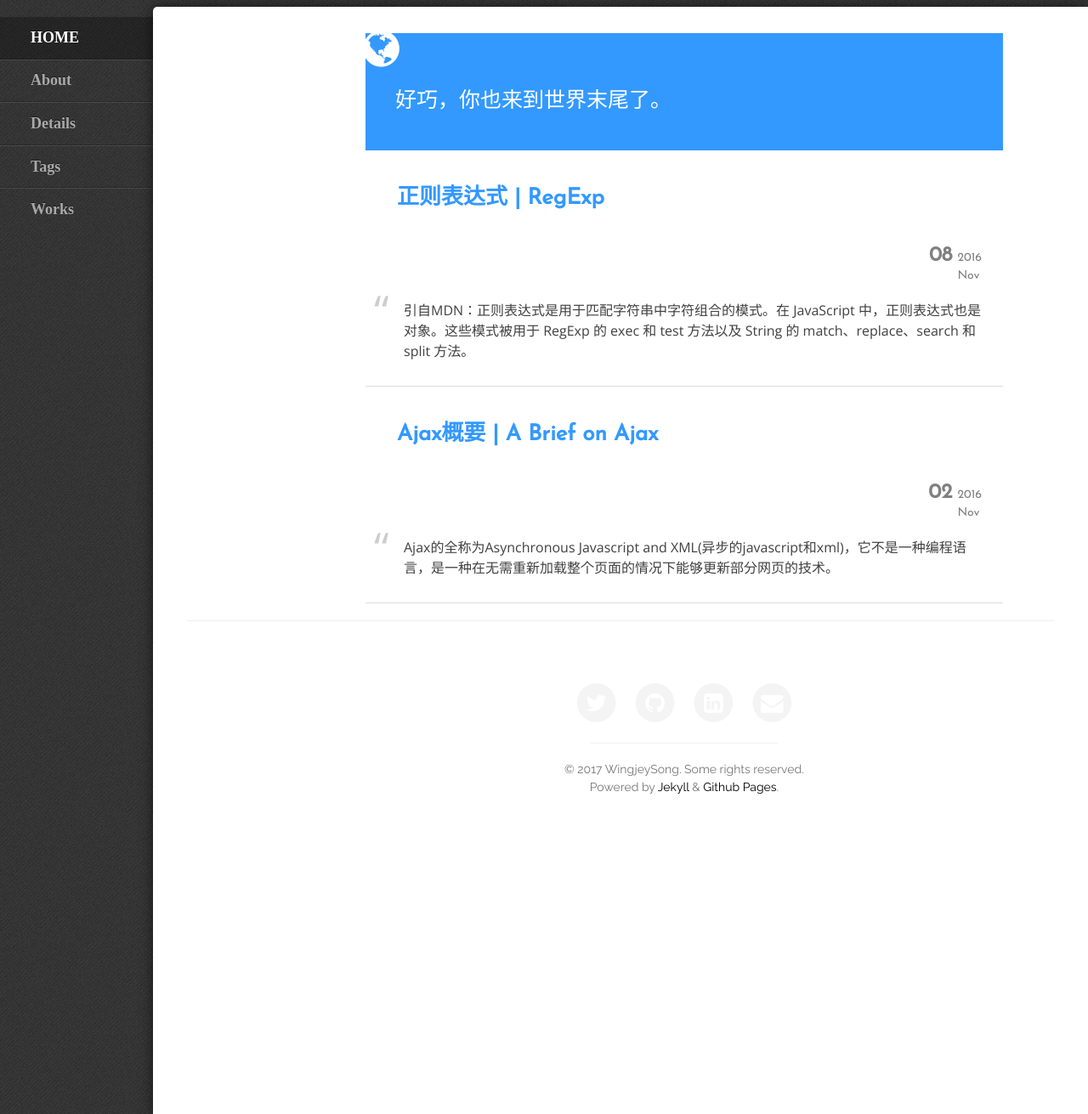
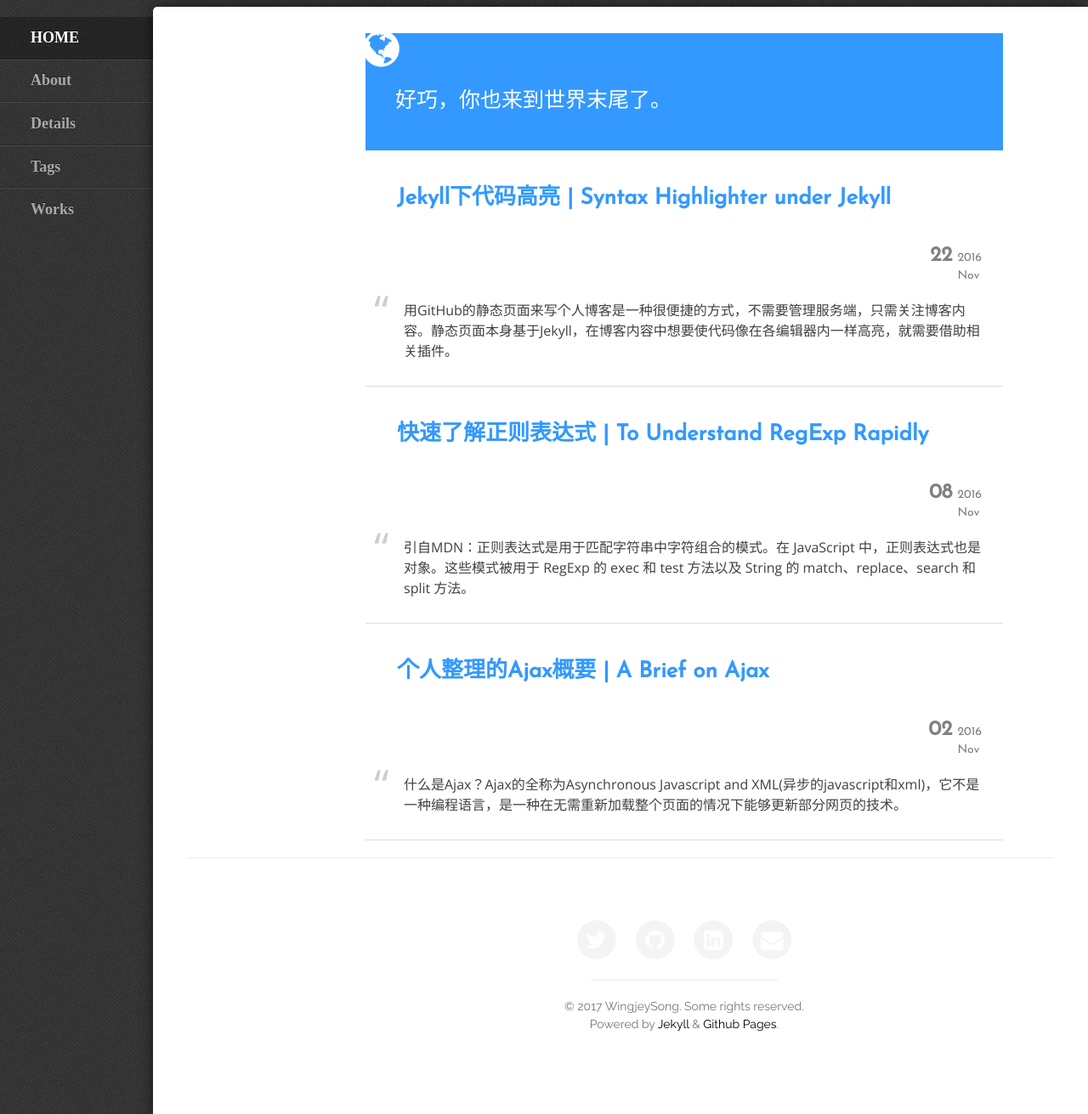
Before and after one commit to winjeysong/winjeysong.github.io, a Jekyll site: the page built from index.html, in a window 1280 px wide. Shown: the whole page at 85% size. Built offline with Jekyll 4.4.1, drawn with Linux system fonts in a browser that asks for light colours; some web fonts are replaced; the list of posts is cut into pages by our own code.

Commit message:
Some changes#20170225-0231
1. Change the grid
2. add a new post
3. Change the title of old post

````diff
--- a/404.html
+++ b/404.html
@@ -3,4 +3,4 @@ layout:
 description: "你来到了一片荒芜之地"
 permalink: 404.html
 ---
-<script type="text/javascript" src="http://www.qq.com/404/search_children.js" charset="utf-8" homePageUrl="https://winjeysong.github.io" homePageName="回到我的主页"></script>
+<script type="text/javascript" src="http://www.qq.com/404/search_children.js" charset="utf-8" homePageUrl="https://winjeysong.com" homePageName="回到我的主页"></script>
--- a/_layouts/post.html
+++ b/_layouts/post.html
@@ -7,7 +7,7 @@ comments: true
 <header class="intro-header" >
     <div class="container">
         <div class="row">
-            <div class="col-lg-8 col-lg-offset-2 col-md-10 col-md-offset-1">
+            <div class="col-lg-10 col-lg-offset-2 col-md-10 col-md-offset-1">
                 <div class="post-heading">
                     <h1>{{ page.title }}</h1>
                     {% if page.subtitle %}
--- a/_posts/2016-11-02-brief-on-ajax.md
+++ b/_posts/2016-11-02-brief-on-ajax.md
@@ -1,9 +1,9 @@
 ---
 layout: post
-title: Ajax概要 | A Brief on Ajax
+title: 个人整理的Ajax概要 | A Brief on Ajax
 date: 2016-11-02
 categories: front-end
-excerpt: Ajax的全称为Asynchronous Javascript and XML(异步的javascript和xml)，它不是一种编程语言，是一种在无需重新加载整个页面的情况下能够更新部分网页的技术。
+excerpt: 什么是Ajax？Ajax的全称为Asynchronous Javascript and XML(异步的javascript和xml)，它不是一种编程语言，是一种在无需重新加载整个页面的情况下能够更新部分网页的技术。
 tags: [AJAX,JAVASCRIPT,JQUERY,JSON]
 description: 自己整理的有关Ajax的内容。
 ---
--- a/_posts/2016-11-08-regexp.md
+++ b/_posts/2016-11-08-regexp.md
@@ -1,6 +1,6 @@
 ---
 layout: post
-title: 正则表达式 | RegExp
+title: 快速了解正则表达式 | To Understand RegExp Rapidly
 date: 2016-11-08
 categories: front-end
 excerpt: 引自MDN：正则表达式是用于匹配字符串中字符组合的模式。在 JavaScript 中，正则表达式也是对象。这些模式被用于 RegExp 的 exec 和 test 方法以及 String 的 match、replace、search 和 split 方法。
--- /dev/null
+++ b/_posts/2016-11-22-syntax-highlight.md
@@ -0,0 +1,217 @@
+---
+layout: post
+title: Jekyll下代码高亮 | Syntax Highlighter under Jekyll
+date: 2016-11-22
+categories: front-end
+excerpt: 用GitHub的静态页面来写个人博客是一种很便捷的方式，不需要管理服务端，只需关注博客内容。静态页面本身基于Jekyll，在博客内容中想要使代码像在各编辑器内一样高亮，就需要借助相关插件。
+tags: [GITHUB,HIGHLIGHT,JEKYLL,ROUGE]
+description: 以下为对正则表达式的整理
+---
+- 目录
+{:toc}
+# Rouge代码高亮
+Jekyll下能使用的高亮插件（*Pygments*，*Highlight.js*等）很多，这里我只选了自己在使用的[Rouge](https://github.com/jneen/rouge)进行介绍。
+### 引入配置文件
+在*_config.yml*中增加两行配置，使Markdown的解析器为*Kramdown*，高亮插件为*Rouge*。
+```yaml
+markdown: kramdown
+highlighter: rouge
+```
+### 引入高亮样式
+在终端下使用命令：
+```
+rougify style monokai.sublime > rouge.css
+```
+会在当前项目的根目录下生成一个*rouge.css*文件，将该文件引入项目文件的`head`标签下即可。
+### 自定义高亮样式
+由于每个人的个人站点风格不同，所以需要对自己的高亮样式风格作微调。以下是我调整后的样式代码，小伙伴也可以直接复制引入到自己的高亮样式中，进行相应修改，来打造匹配自己博客风格的样式。
+```css
+  .highlight table td { padding: 5px; }
+  .highlight table pre { margin: 0; }
+  .highlight .gh {
+    color: #999999;
+  }
+  .highlight .sr {
+    color: #f6aa11;
+  }
+  .highlight .go {
+    color: #888888;
+  }
+  .highlight .gp {
+    color: #555555;
+  }
+  .highlight .gs {
+  }
+  .highlight .gu {
+    color: #aaaaaa;
+  }
+  .highlight .nb {
+    color: #f6aa11;
+  }
+  .highlight .cm {
+    color: #75715e;
+  }
+  .highlight .cp {
+    color: #75715e;
+  }
+  .highlight .c1 {
+    color: #888;
+    font-style:italic;
+  }
+  .highlight .cs {
+    color: #75715e;
+  }
+  .highlight .c, .highlight .cd {
+    color: #75715e;
+  }
+  .highlight .err {
+    color: #960050;
+  }
+  .highlight .gr {
+    color: #960050;
+  }
+  .highlight .gt {
+    color: #960050;
+  }
+  .highlight .gd {
+    color: #49483e;
+  }
+  .highlight .gi {
+    color: #49483e;
+  }
+  .highlight .ge {
+    color: #49483e;
+  }
+  .highlight .kc {
+    color: #66d9ef;
+  }
+  .highlight .kd {
+    color: #66d9ef;
+  }
+  .highlight .kr {
+    color: #66d9ef;
+  }
+  .highlight .no {
+    color: #66d9ef;
+  }
+  .highlight .kt {
+    color: #66d9ef;
+  }
+  .highlight .mf {
+    color: #ae81ff;
+  }
+  .highlight .mh {
+    color: #ae81ff;
+  }
+  .highlight .il {
+    color: #ae81ff;
+  }
+  .highlight .mi {
+    color: #ae81ff;
+  }
+  .highlight .mo {
+    color: #ae81ff;
+  }
+  .highlight .m, .highlight .mb, .highlight .mx {
+    color: #ae81ff;
+  }
+  .highlight .sc {
+    color: #ae81ff;
+  }
+  .highlight .se {
+    color: #ae81ff;
+  }
+  .highlight .ss {
+    color: #ae81ff;
+  }
+  .highlight .sd {
+    color: #e6db74;
+  }
+  .highlight .s2 {
+    color: #e6db74;
+  }
+  .highlight .sb {
+    color: #e6db74;
+  }
+  .highlight .sh {
+    color: #e6db74;
+  }
+  .highlight .si {
+    color: #e6db74;
+  }
+  .highlight .sx {
+    color: #e6db74;
+  }
+  .highlight .s1 {
+    color: #e6db74;
+  }
+  .highlight .s {
+    color: #e6db74;
+  }
+  .highlight .na {
+    color: #a6e22e;
+  }
+  .highlight .nc {
+    color: #a6e22e;
+  }
+  .highlight .nd {
+    color: #a6e22e;
+  }
+  .highlight .ne {
+    color: #a6e22e;
+  }
+  .highlight .nf {
+    color: #a6e22e;
+  }
+  .highlight .vc {
+    color: #ffffff;
+  }
+  .highlight .nn {
+    color: #ffffff;
+  }
+  .highlight .nl {
+    color: #ffffff;
+  }
+  .highlight .ni {
+    color: #ffffff;
+  }
+  .highlight .bp {
+    color: #ffffff;
+  }
+  .highlight .vg {
+    color: #ffffff;
+  }
+  .highlight .vi {
+    color: #ffffff;
+  }
+  .highlight .nv {
+    color: #ffffff;
+  }
+  .highlight .w {
+    color: #ffffff;
+  }
+  .highlight {
+    color: #ffffff;
+  }
+  .highlight .n, .highlight .py, .highlight .nx {
+    color: #ffffff;
+  }
+  .highlight .ow {
+    color: #f92672;
+  }
+  .highlight .nt {
+    color: #f92672;
+  }
+  .highlight .k, .highlight .kv {
+    color: #f92672;
+  }
+  .highlight .kn {
+    color: #f92672;
+  }
+  .highlight .kp {
+    color: #f92672;
+  }
+  .highlight .o {
+    color: #f92672;
+  }
+```
````
Also changed, not shown: _includes/index-nav.html (line endings or trailing spaces).
